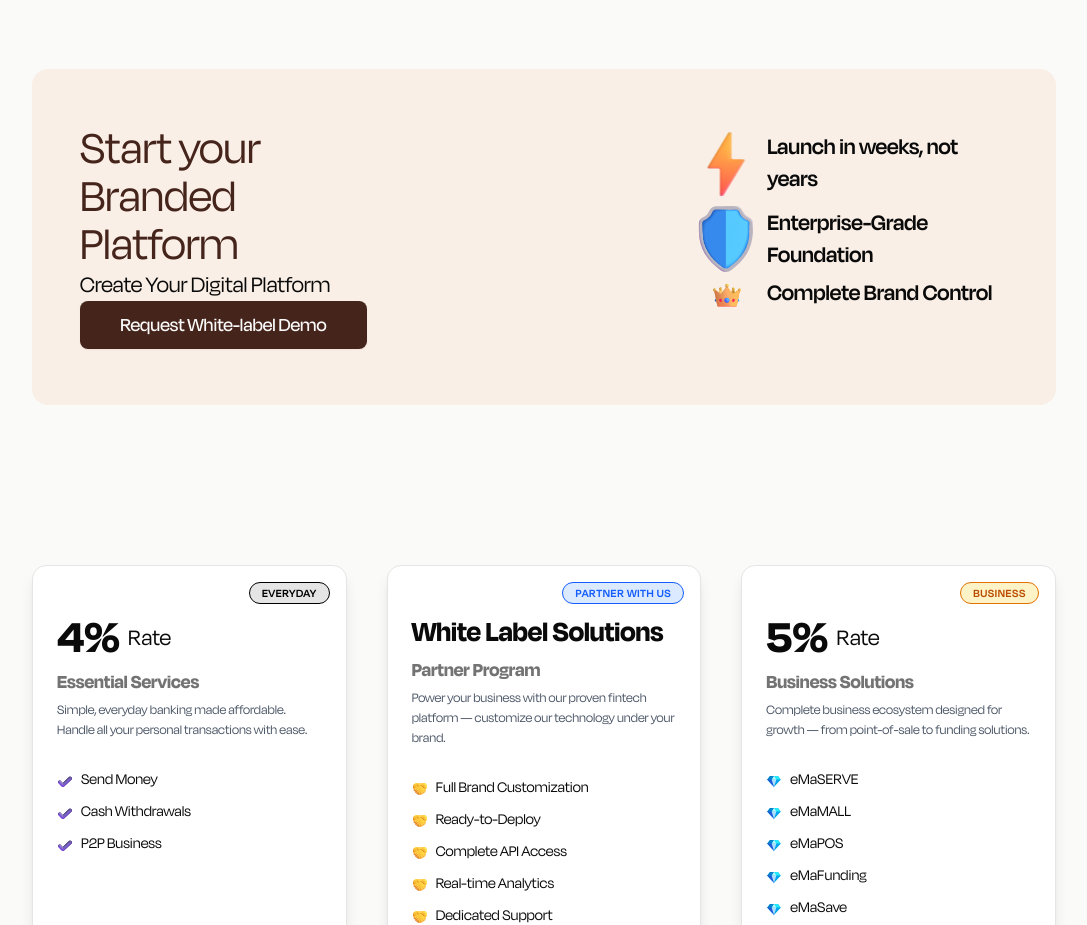
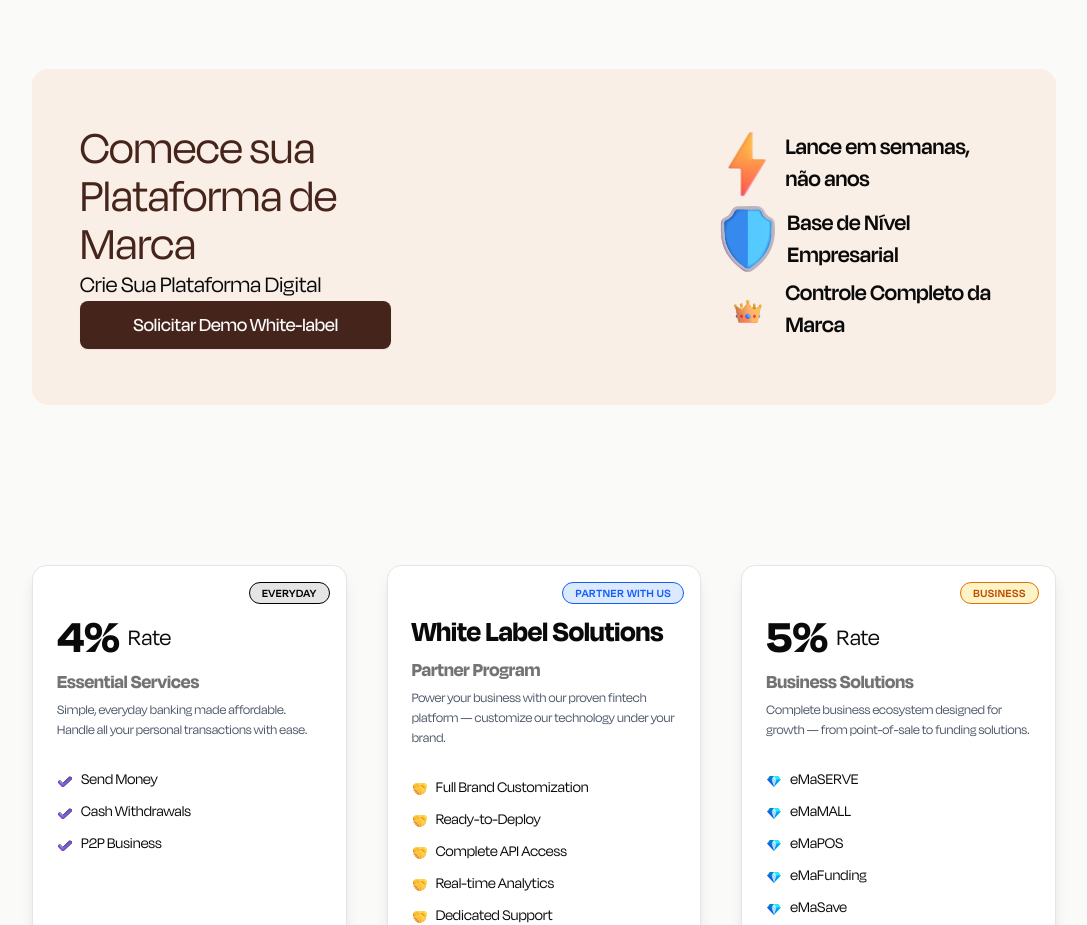
Before and after one commit to seif32/ema-landing, a React (Vite) app: page / in a window 1280 px wide. Shown: the part 9565-10490 px from the top of the page, without its empty margins (96-1183 px from the left). Built offline with nearby package versions, Linux system fonts and the light colour scheme; no server answers.

Commit message:
refactor before-after-pr

```diff
--- a/src/components/sections/white-label-solutions/CtaBanner.jsx
+++ b/src/components/sections/white-label-solutions/CtaBanner.jsx
@@ -7,18 +7,18 @@ import Shield from "../../../assets/white-label-solutions/shield.svg";
 const items = [
   {
     emoji: HighVoltage,
-    description: "Launch in weeks, not years",
-    alt: "high-voltage",
+    description: "Lance em semanas, não anos",
+    alt: "alta-voltagem",
   },
   {
     emoji: Shield,
-    description: "Enterprise-Grade Foundation",
-    alt: "shield",
+    description: "Base de Nível Empresarial",
+    alt: "escudo",
   },
   {
     emoji: Crown,
-    description: "Complete Brand Control",
-    alt: "crown",
+    description: "Controle Completo da Marca",
+    alt: "coroa",
   },
 ];
 
@@ -29,10 +29,10 @@ function CtaBanner() {
         <div className="flex flex-col justify-center lg:justify-between">
           <div>
             <h2 className="text-2xl md:text-4xl sm:text-3xl lg:text-5xl text-accent">
-              Start your <br /> Branded Platform
+              Comece sua <br /> Plataforma de Marca
             </h2>
             <h3 className="md:text-xl sm:text-lg text-md lg:text-2xl ">
-              Create Your Digital Platform
+              Crie Sua Plataforma Digital
             </h3>
           </div>
           <Button
@@ -40,7 +40,7 @@ function CtaBanner() {
               " bg-accent md:text-lg sm:text-md text-sm lg:text-xl py-6"
             }
           >
-            Request White-label Demo
+            Solicitar Demo White-label
           </Button>
         </div>
         <div className="">
```
